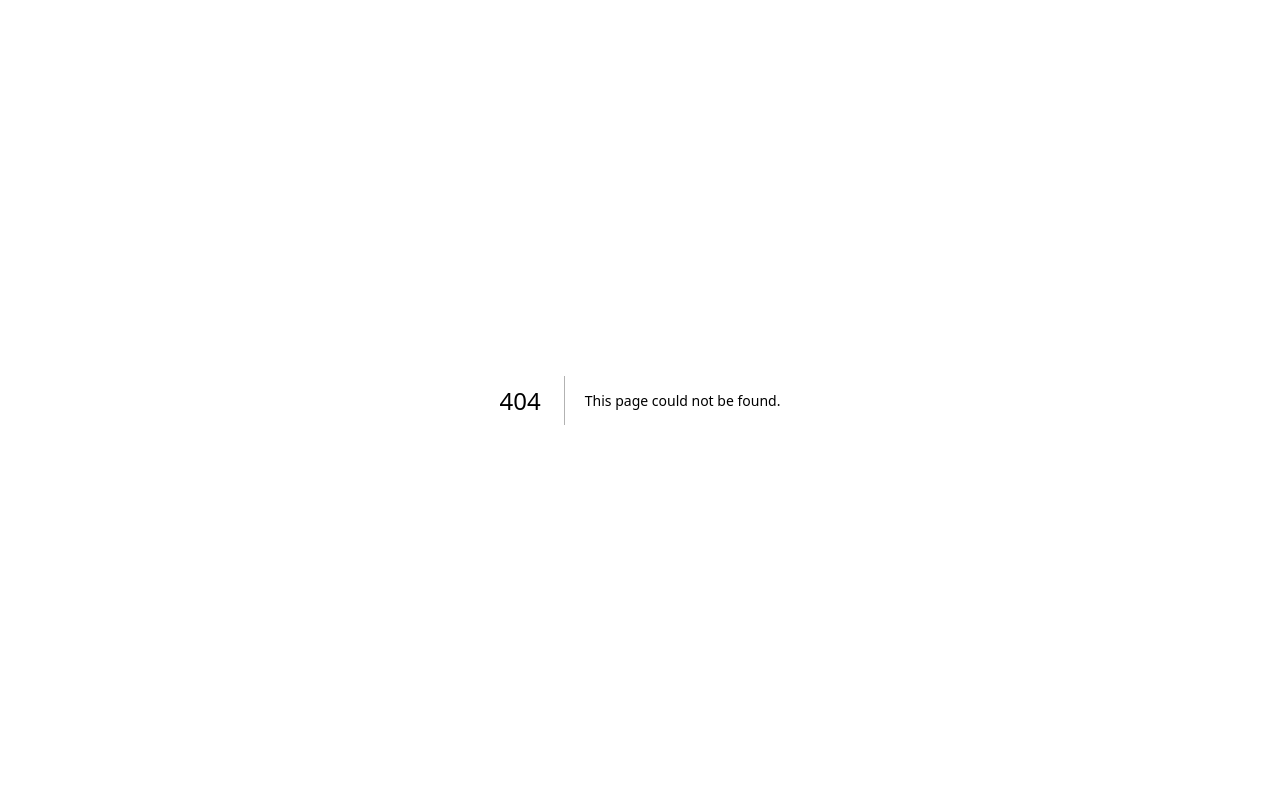
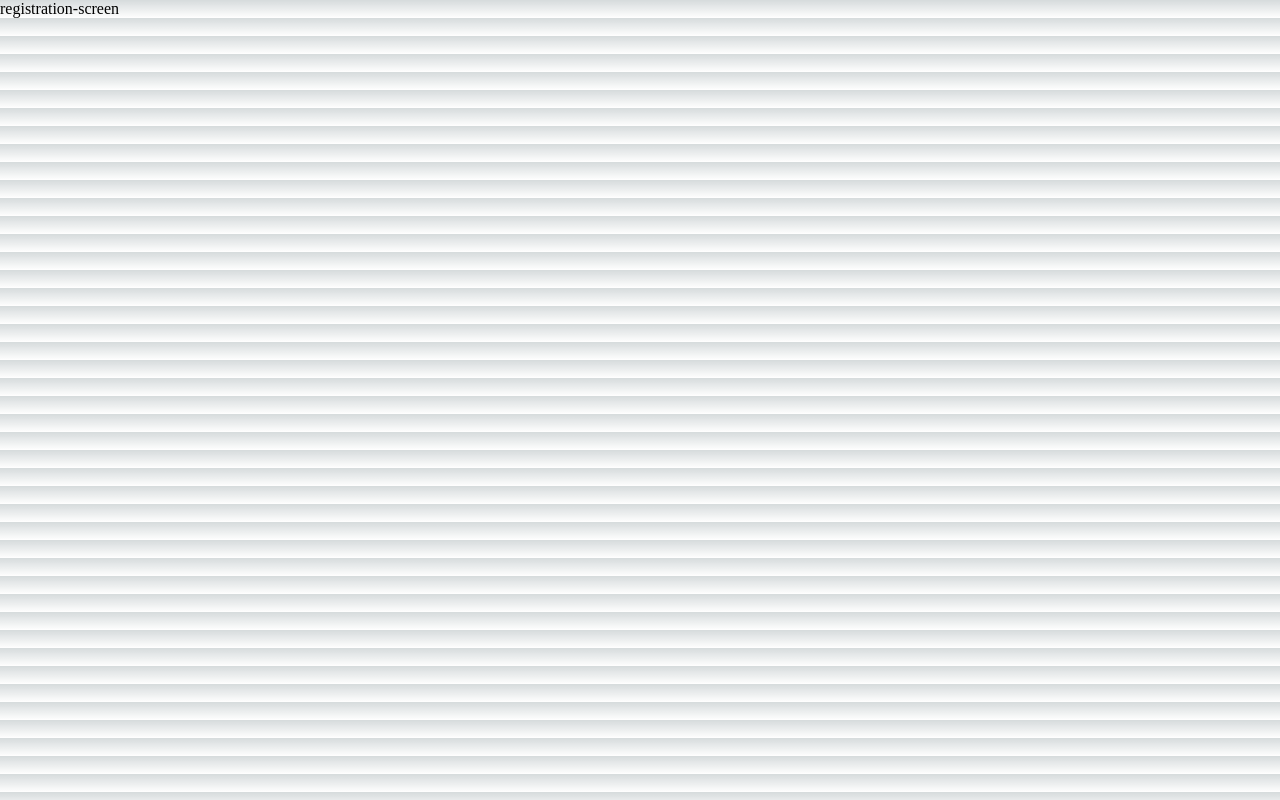
Before and after one commit to JoaoPedroLage/ABAS---TEST-DEV-FRONTEND, a Next.js app: page /registration-screen in a window 1280 px wide. Before the commit this address had no page. Built offline with nearby package versions, Linux system fonts and the light colour scheme.

Commit message:
feat: create a simple code to new RegistrationScreen

```diff
--- /dev/null
+++ b/src/pages/registration-screen.tsx
@@ -0,0 +1,7 @@
+import React from 'react'
+
+export default function RegistrationScreen() {
+  return (
+    <div>registration-screen</div>
+  )
+}
```
